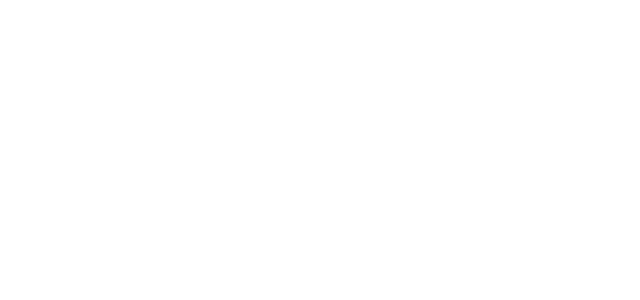
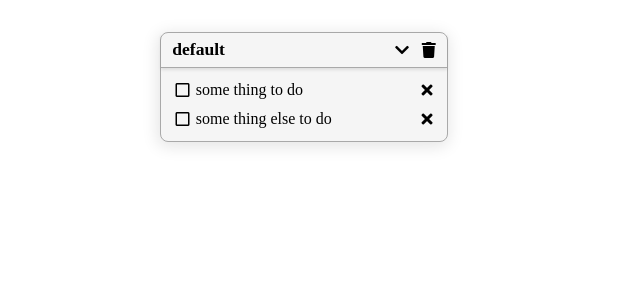
Before and after one commit to bushblade/react-todos-mark2, a React (Create React App) app: page / in a window 1280 px wide. Shown: the top 300 px of the page, without its empty margins (0-640 px from the left). Built offline with nearby package versions, Linux system fonts and the light colour scheme.

Commit message:
delete and check tasks and delete card

```diff
--- a/package.json
+++ b/package.json
@@ -3,6 +3,7 @@
   "version": "0.1.0",
   "private": true,
   "dependencies": {
+    "@fortawesome/fontawesome-free": "^5.4.2",
     "react": "^16.6.0",
     "react-dom": "^16.6.0",
     "react-scripts": "2.0.5",
--- a/src/App.css
+++ b/src/App.css
@@ -9,6 +9,57 @@
 }
 
 .App {
-  margin: 2rem;
+  margin: 2rem 10rem;
   display: flex;
 }
+
+.card {
+  border: 1px solid darkgrey;
+  border-radius: 0.5rem;
+  width: 30%;
+  box-shadow: -1px 3px 16px 2px rgba(0, 0, 0, 0.1);
+}
+
+.card-header {
+  border-bottom: 1px solid darkgrey;
+  padding: 0 0.3rem;
+  display: flex;
+  align-items: center;
+  box-shadow: 0 2px 3px rgba(10, 10, 10, 0.1);
+}
+
+.card-title {
+  display: block;
+  margin: 0;
+  padding: 0.4rem;
+  font-size: 1.1rem;
+  font-weight: bold;
+  margin-right: auto;
+}
+.card-header i {
+  padding: 0.4rem;
+  cursor: pointer;
+}
+
+.card-body {
+  padding: 0.5rem;
+}
+
+.card-task {
+  display: flex;
+  align-items: center;
+}
+
+.card-task i {
+  padding: 0.4rem;
+  cursor: pointer;
+}
+
+.card-task-text {
+  margin: 0 auto 0 0;
+}
+
+.checked {
+  color: darkgrey;
+  text-decoration: line-through;
+}
--- a/src/App.js
+++ b/src/App.js
@@ -1,12 +1,16 @@
 import React from 'react'
 import { ContextProvider } from './context'
+import '@fortawesome/fontawesome-free/css/all.min.css'
 import './App.css'
-import HelloWorld from './components/HelloWorld'
+
+import Cards from './components/Cards'
 
 const App = () => {
   return (
     <ContextProvider>
-      <div className="App"> </div>
+      <div className="App">
+        <Cards />
+      </div>
     </ContextProvider>
   )
 }
--- /dev/null
+++ b/src/components/Card.js
@@ -0,0 +1,26 @@
+import React from 'react'
+import PropTypes from 'prop-types'
+
+import CardHeader from './CardHeader'
+import CardTask from './CardTask'
+
+const Card = ({ card }) => {
+  return (
+    <div className="card" style={{ backgroundColor: card.color }}>
+      <CardHeader card={card} />
+      <div className="card-body">
+        {card.tasks.map(task => (
+          <CardTask key={task.taskId} task={task} card={card} />
+        ))}
+      </div>
+    </div>
+  )
+}
+
+const { object } = PropTypes
+
+Card.propTypes = {
+  card: object.isRequired
+}
+
+export default Card
--- /dev/null
+++ b/src/components/CardHeader.js
@@ -0,0 +1,23 @@
+import React from 'react'
+import { Consumer } from '../context'
+
+const CardHeader = ({ card }) => {
+  return (
+    <Consumer>
+      {context => (
+        <div className="card-header">
+          <p className="card-title">{card.title}</p>
+          <i className="fas fa-chevron-down" />
+          <i
+            className="fas fa-trash"
+            onClick={() => {
+              context.dispatch({ type: 'DELETE_CARD', payload: { id: card.cardId } })
+            }}
+          />
+        </div>
+      )}
+    </Consumer>
+  )
+}
+
+export default CardHeader
--- /dev/null
+++ b/src/components/CardTask.js
@@ -0,0 +1,31 @@
+import React from 'react'
+import { Consumer } from '../context'
+
+const CardTask = ({ task: { taskId, text, checked }, card }) => {
+  return (
+    <Consumer>
+      {context => {
+        const { dispatch } = context
+        return (
+          <div className="card-task">
+            <i
+              className={`far ${checked ? 'fa-check-square' : 'fa-square'}`}
+              onClick={() => {
+                dispatch({ type: 'CHECK_TASK', payload: { card, taskId } })
+              }}
+            />
+            <p className={`card-task-text ${checked ? 'checked' : ''}`}>{text}</p>
+            <i
+              className="fas fa-times"
+              onClick={() => {
+                dispatch({ type: 'DELETE_TASK', payload: { card, taskId } })
+              }}
+            />
+          </div>
+        )
+      }}
+    </Consumer>
+  )
+}
+
+export default CardTask
--- /dev/null
+++ b/src/components/Cards.js
@@ -0,0 +1,13 @@
+import React from 'react'
+import { Consumer } from '../context'
+import Card from './Card'
+
+const Cards = () => {
+  return (
+    <Consumer>
+      {context => context.cards.map(card => <Card card={card} key={card.cardId} />)}
+    </Consumer>
+  )
+}
+
+export default Cards
--- a/src/components/HelloWorld.js
+++ /dev/null
@@ -1,12 +0,0 @@
-import React from 'react'
-import { Consumer } from '../context'
-
-export default function HelloWorld() {
-  return (
-    <Consumer>
-      {context => {
-        return <h1>{context.test}</h1>
-      }}
-    </Consumer>
-  )
-}
--- a/src/context.js
+++ b/src/context.js
@@ -2,12 +2,33 @@
 
 const { Provider, Consumer } = React.createContext()
 
-const reducer = (state, { type, payload }) => {
+const reducer = ({ type, payload }) => {
   switch (type) {
-    case 'DELETE_CONTACT':
-      return {}
+    case 'DELETE_CARD':
+      return ({ cards }) => {
+        return { cards: cards.filter(({ cardId }) => cardId !== payload.id) }
+      }
+    case 'CHECK_TASK':
+      return ({ cards }) => {
+        let { card } = payload
+        card.tasks = card.tasks.map(task => {
+          return task.taskId === payload.taskId ? { ...task, checked: !task.checked } : task
+        })
+        return {
+          cards: cards.map(c => (c.cardId === payload.cardId ? card : c))
+        }
+      }
+    case 'DELETE_TASK':
+      return ({ cards }) => {
+        let { card } = payload
+        card.tasks = card.tasks.filter(task => {
+          return task.taskId !== payload.taskId
+        })
+
+        return { cards: cards.map(c => (c.cardId === payload.cardId ? card : c)) }
+      }
     default:
-      return state
+      return ({ cards }) => cards
   }
 }
 
@@ -17,7 +38,7 @@
       {
         cardId: 1,
         title: 'default',
-        color: '',
+        color: 'WhiteSmoke',
         tasks: [
           {
             taskId: 1,
@@ -32,7 +53,7 @@
         ]
       }
     ],
-    dispatch: action => this.setState(state => reducer(state, action))
+    dispatch: action => this.setState(reducer(action))
   }
   render() {
     return <Provider value={this.state}>{this.props.children}</Provider>
```
Also changed, not shown: 1 other file (tests, documents, lock files or other folders).
